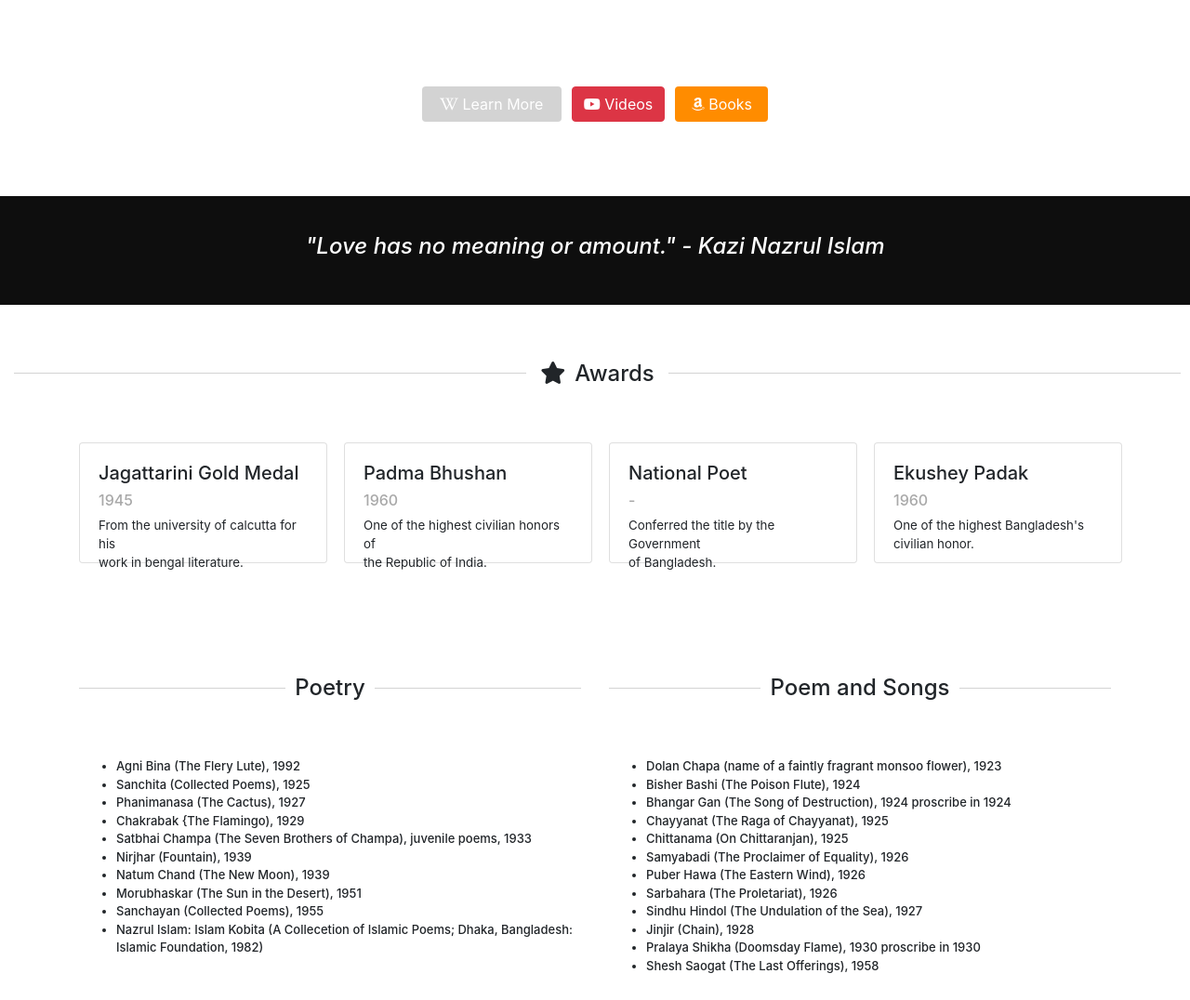
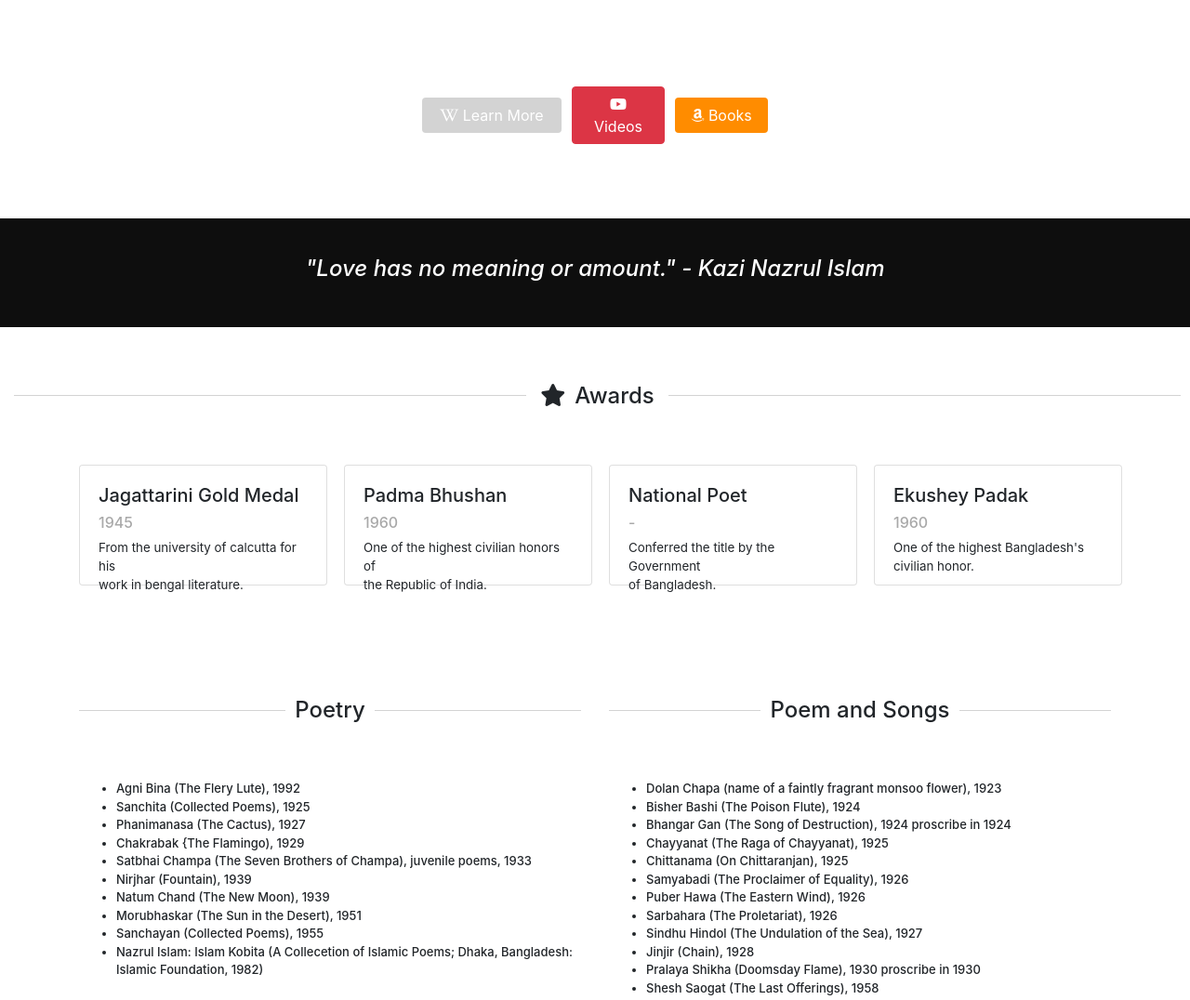
Before and after one commit to Mirthunjay/laud-page, a plain HTML site: page index.html in a window 1280 px wide. Shown: the part 1347-2423 px from the top of the page at 93% size. Drawn offline with nearby package versions, Linux system fonts and the light colour scheme.

Commit message:
Button Size Altered

```diff
--- a/index.html
+++ b/index.html
@@ -97,7 +97,7 @@
             <div class="row">
                 <div class="col buttons">
                     <button type="button" class="btn wikipedia"><i class="fab fa-wikipedia-w"></i> Learn More</button>
-                    <button type="button" class="btn btn-danger"> <i class="fab fa-youtube"></i> Videos</button>
+                    <button type="button" class="btn btn-danger" style="width: 100px;"> <i class="fab fa-youtube"></i> Videos</button>
                     <button type="button" class="btn amazon"> <i class="fab fa-amazon"></i> Books</button>
                 </div>
             </div>
```
